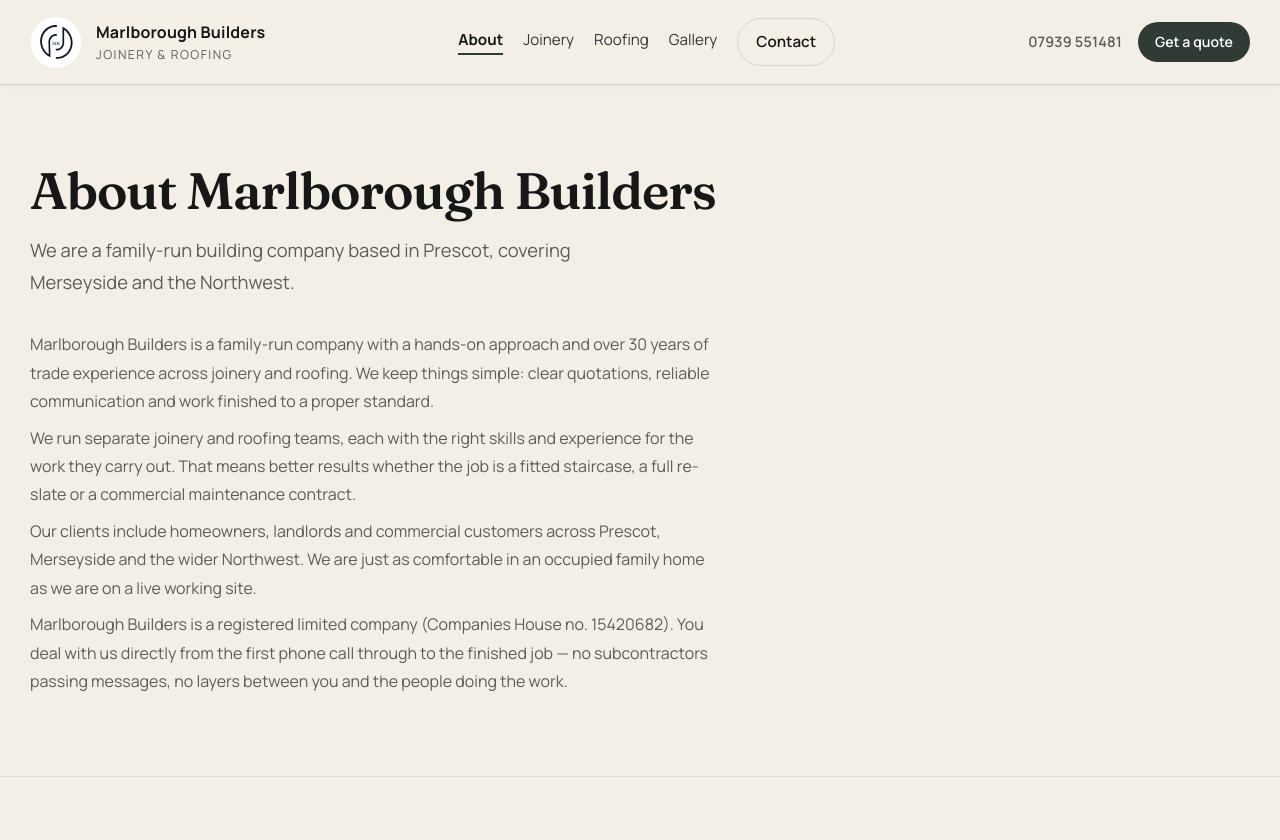
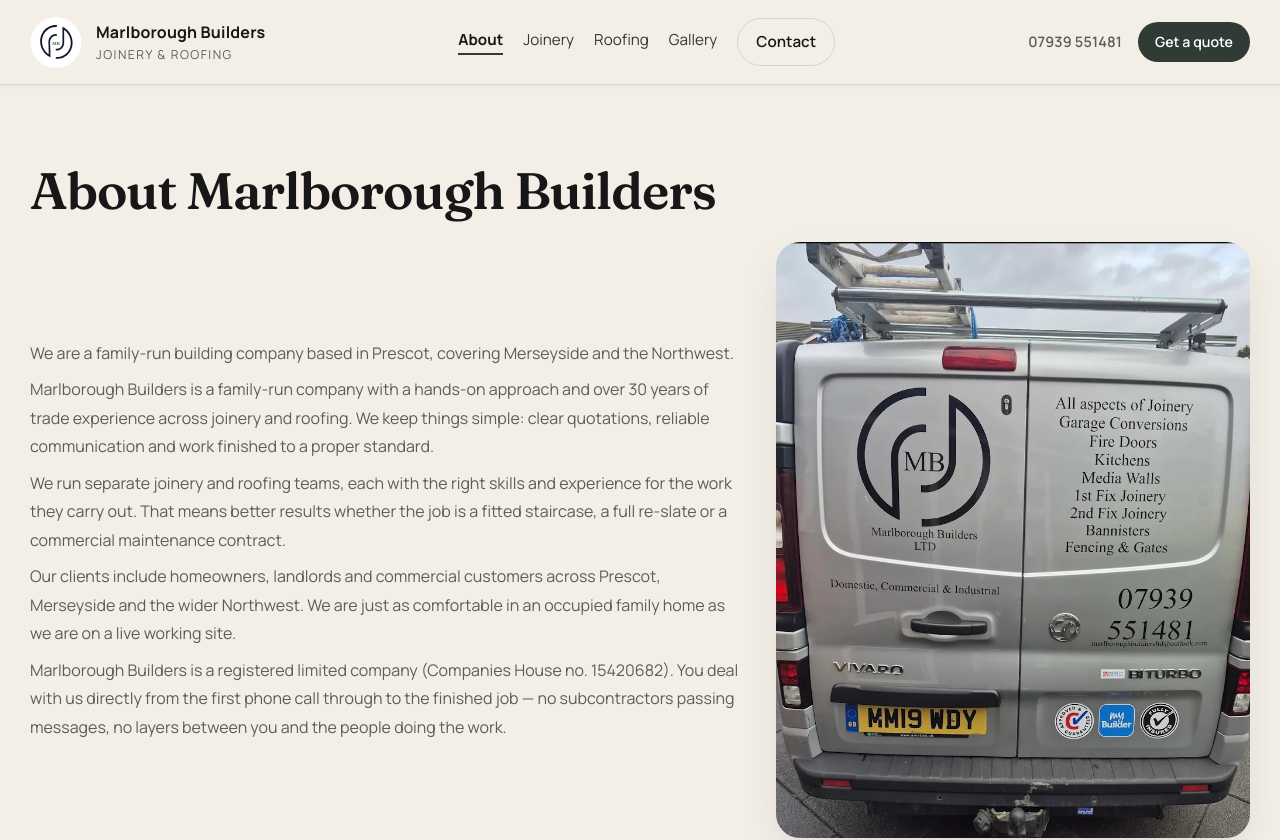
Before and after one commit to Dandini6713/marlborough-builders-redesign, a Next.js app: page /about in a window 1280 px wide. Shown: the top 840 px of the page. Built offline with nearby package versions, Linux system fonts and the light colour scheme.

Commit message:
Add van image to about page, update meta titles and descriptions

```diff
--- a/app/about/page.tsx
+++ b/app/about/page.tsx
@@ -1,3 +1,12 @@
+import type { Metadata } from "next";
+import Image from "next/image";
+
+export const metadata: Metadata = {
+  title: "About Marlborough Builders | Family-Run Joinery & Roofing, Prescot",
+  description:
+    "Over 30 years of hands-on trade experience across joinery and roofing. Separate specialist teams, no subcontractors, and honest advice from first call to finished job.",
+};
+
 const values = [
   {
     title: "Hands-on approach",
@@ -22,15 +31,14 @@
     <main className="site-shell">
       <section className="section about-intro">
         <div className="container">
-          <div className="section-heading">
-            <h1>About Marlborough Builders</h1>
-            <p className="about-lead">
+          <h1 className="about-title">About Marlborough Builders</h1>
+
+          <div className="about-intro-grid">
+            <div className="about-body">
+              <p>
                 We are a family-run building company based in Prescot, covering
                 Merseyside and the Northwest.
               </p>
-          </div>
-
-          <div className="about-body">
               <p>
                 Marlborough Builders is a family-run company with a hands-on
                 approach and over 30 years of trade experience across joinery and
@@ -55,6 +63,16 @@
                 call through to the finished job — no subcontractors passing
                 messages, no layers between you and the people doing the work.
               </p>
+            </div>
+            <div className="about-van-col">
+              <Image
+                src="/assets/images/gallery/general/marlborough-van.png"
+                alt="Marlborough Builders van on site"
+                width={1220}
+                height={680}
+                className="about-van"
+              />
+            </div>
           </div>
         </div>
       </section>
--- /dev/null
+++ b/app/contact/layout.tsx
@@ -0,0 +1,15 @@
+import type { Metadata } from "next";
+
+export const metadata: Metadata = {
+  title: "Get a Free Quote | Marlborough Builders, Prescot, Merseyside",
+  description:
+    "Get in touch for a clear quotation and honest advice on joinery or roofing work. Call 07939 551481 or send us a message. No obligation.",
+};
+
+export default function ContactLayout({
+  children,
+}: {
+  children: React.ReactNode;
+}) {
+  return children;
+}
--- /dev/null
+++ b/app/gallery/layout.tsx
@@ -0,0 +1,15 @@
+import type { Metadata } from "next";
+
+export const metadata: Metadata = {
+  title: "Recent Work | Joinery & Roofing Projects | Marlborough Builders",
+  description:
+    "Photos of recent joinery and roofing projects from Marlborough Builders, including fitted kitchens, oak staircases, slate roofs and lead work across Prescot and Merseyside.",
+};
+
+export default function GalleryLayout({
+  children,
+}: {
+  children: React.ReactNode;
+}) {
+  return children;
+}
--- a/app/globals.css
+++ b/app/globals.css
@@ -876,22 +876,21 @@
 }
 
 /* About page */
-.about-intro h1 {
-  margin: 0;
+.about-title {
+  margin: 0 0 24px;
   font-size: clamp(2.1rem, 4vw, 3.3rem);
   line-height: 1.03;
   letter-spacing: -0.02em;
 }
 
-.about-lead {
-  font-size: 1.15rem;
-  line-height: 1.7;
-  color: var(--muted);
-  max-width: 54ch;
+.about-intro-grid {
+  display: grid;
+  grid-template-columns: 1.2fr 0.8fr;
+  gap: 36px;
+  align-items: center;
 }
 
 .about-body {
-  max-width: 680px;
   display: flex;
   flex-direction: column;
   gap: 8px;
@@ -900,6 +899,19 @@
 .about-body p {
   line-height: 1.78;
   color: var(--muted);
+}
+
+.about-van-col {
+  display: flex;
+  align-items: center;
+}
+
+.about-van {
+  width: 100%;
+  height: auto;
+  border-radius: var(--radius);
+  box-shadow: var(--shadow-soft);
+  display: block;
 }
 
 .about-values-section {
@@ -1178,7 +1190,8 @@
   .process-grid,
   .contact-grid,
   .numbered-grid,
-  .audience-grid {
+  .audience-grid,
+  .about-intro-grid {
     grid-template-columns: 1fr;
   }
 
--- a/app/joinery/page.tsx
+++ b/app/joinery/page.tsx
@@ -1,4 +1,11 @@
+import type { Metadata } from "next";
 import Image from "next/image";
+
+export const metadata: Metadata = {
+  title: "Joinery Services in Prescot & Merseyside | Marlborough Builders",
+  description:
+    "Fitted furniture, staircases, structural carpentry, loft conversions and kitchens for domestic and commercial clients across the Northwest.",
+};
 
 const joineryProjects = [
   {
--- a/app/joinery/services/page.tsx
+++ b/app/joinery/services/page.tsx
@@ -1,3 +1,11 @@
+import type { Metadata } from "next";
+
+export const metadata: Metadata = {
+  title: "Full Joinery Service List | Marlborough Builders, Prescot",
+  description:
+    "Fitted wardrobes, staircase installations, first and second fix carpentry, timber framing, fencing, gates and commercial fit-outs across Merseyside.",
+};
+
 const sections = [
   {
     id: "fitted-furniture",
--- a/app/layout.tsx
+++ b/app/layout.tsx
@@ -5,9 +5,9 @@
 import "./globals.css";
 
 export const metadata: Metadata = {
-  title: "Marlborough Builders | Joinery & Roofing in Prescot",
+  title: "Marlborough Builders | Joinery & Roofing in Prescot, Merseyside",
   description:
-    "Modern joinery and roofing specialists serving Prescot, Merseyside and the North West. Domestic and commercial work, clear quotations, dependable workmanship.",
+    "Family-run joinery and roofing company based in Prescot. Clear quotations, reliable communication and quality workmanship for homes and businesses across Merseyside and the Northwest.",
 };
 
 export default function RootLayout({
--- a/app/roofing/page.tsx
+++ b/app/roofing/page.tsx
@@ -1,4 +1,11 @@
+import type { Metadata } from "next";
 import Image from "next/image";
+
+export const metadata: Metadata = {
+  title: "Roofing Services in Prescot & Merseyside | Marlborough Builders",
+  description:
+    "Slating, tiling, flat roofs, lead work, Velux windows, guttering and emergency repairs for homes and commercial buildings across the Northwest.",
+};
 
 const roofingProjects = [
   {
--- a/app/roofing/services/page.tsx
+++ b/app/roofing/services/page.tsx
@@ -1,3 +1,11 @@
+import type { Metadata } from "next";
+
+export const metadata: Metadata = {
+  title: "Full Roofing Service List | Marlborough Builders, Prescot",
+  description:
+    "Natural slate, concrete and clay tiling, EPDM, GRP, lead flashings, roof lights, storm repairs and guttering across Merseyside and the Northwest.",
+};
+
 const sections = [
   {
     id: "slating",
```
Also changed, not shown: public/assets/images/gallery/general/marlborough-van.png (added), 1 other file (tests, documents, lock files or other folders). Lines whose indentation alone changed are shown as unchanged.
